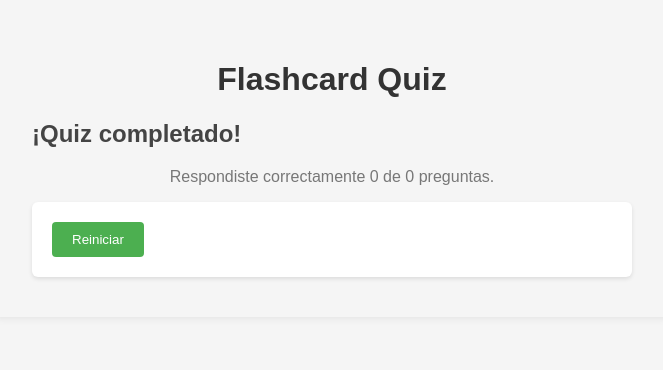
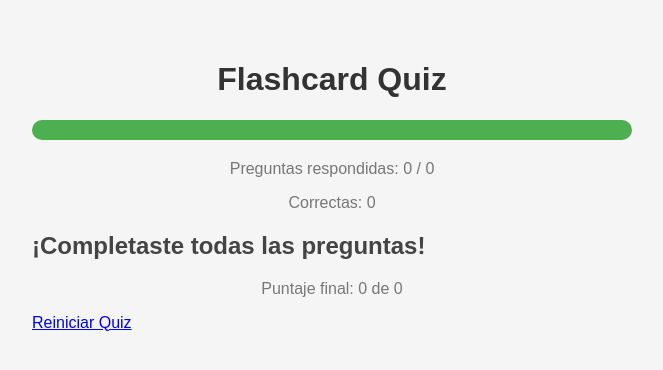
Before and after one commit to adharainfinita/flashcards-django, a Django app: page / in a window 1280 px wide. Shown: the top 370 px of the page, without its empty margins (308-971 px from the left). Run offline with Django 5.2, Linux system fonts and the light colour scheme; data that the repository does not hold is empty.

Commit message:
progres-bar

```diff
--- a/flashcards/templates/flashcards/quiz.html
+++ b/flashcards/templates/flashcards/quiz.html
@@ -1,6 +1,6 @@
 <!DOCTYPE html>
 <html>
-<head>
+<head charset="UTF-8">
     <title>Flashcard Quiz</title>
     <style>
         body {
@@ -46,37 +46,47 @@
             text-align: center;
             color: #777;
         }
+        .progress-container {
+            width: 100%;
+            background: #ddd;
+            height: 20px;
+            margin-bottom: 20px;
+            border-radius: 10px;
+            overflow: hidden;
+        }
+        .progress-bar {
+            background: #4caf50;
+            height: 100%;
+            transition: width 0.3s;
+        }
     </style>
 </head>
 <body>
     <h1>Flashcard Quiz</h1>
+    <div class="progress-container">
+        <div class="progress-bar" style="width: {{ progress_percent }}%;"></div>
+    </div>
+    <p>Preguntas respondidas: {{ answered }} / {{ total_questions }}</p>
+    <p>Correctas: {{ correct }}</p>
 
-    {% if card %}
-    <p><strong>Progreso:</strong> {{ correct }}/{{ answered }} respuestas correctas</p>
+        {% if card %}
         <form method="post">
             {% csrf_token %}
             <h2>{{ card.question }}</h2>
-
             {% for option in options %}
-                <div>
+                <label>
                     <input type="radio" name="option" value="{{ option }}" required>
-                    <label>{{ option }}</label>
-                </div>
+                    {{ option }}
+                </label><br>
             {% endfor %}
-
             <!-- Campo oculto con la respuesta correcta -->
             <input type="hidden" name="correct_answer" value="{{ card.correct_answer }}">
-
             <button type="submit">Enviar</button>
         </form>
     {% else %}
-        <h2>¡Quiz completado!</h2>
-    <p>Respondiste correctamente {{ correct }} de {{ answered }} preguntas.</p>
+        <h2>¡Completaste todas las preguntas!</h2>
+        <p>Puntaje final: {{ correct }} de {{ total_questions }}</p>
+        <a href="{% url 'reset_quiz' %}">Reiniciar Quiz</a>
     {% endif %}
-
-    <form method="post" action="{% url 'reset_quiz' %}">
-    {% csrf_token %}
-    <button type="submit">Reiniciar</button>
-</form>
 </body>
 </html>
--- a/flashcards/views.py
+++ b/flashcards/views.py
@@ -1,6 +1,5 @@
 from django.shortcuts import render, redirect
 from .models import Flashcard
-from django.views.decorators.http import require_POST
 import random
 
 def quiz_view(request):
@@ -9,6 +8,8 @@ def quiz_view(request):
         request.session['answered'] = 0
         request.session['correct'] = 0
         request.session['seen_ids'] = []
+
+    total_questions = Flashcard.objects.count()
 
     if request.method == 'POST':
         selected_option = request.POST.get('option')
@@ -21,10 +22,17 @@ def quiz_view(request):
 
         request.session.modified = True
 
-        # Mostrar página de resultado
+        correct = request.session['correct']
+        percent = int((correct / total_questions) * 100) if total_questions > 0 else 0
+
+        # Mostrar página de resultado con progreso
         return render(request, 'flashcards/result.html', {
             'is_correct': is_correct,
             'correct_answer': correct_answer,
+            'answered': request.session['answered'],
+            'correct': correct,
+            'total_questions': total_questions,
+            'progress_percent': percent,
         })
 
     # Obtener tarjetas no vistas
@@ -32,13 +40,16 @@ def quiz_view(request):
     cards = Flashcard.objects.exclude(id__in=seen_ids)
 
     if not cards.exists():
+        # No quedan tarjetas por mostrar, mostrar resumen final
         return render(request, 'flashcards/quiz.html', {
             'card': None,
             'answered': request.session['answered'],
             'correct': request.session['correct'],
+            'total_questions': total_questions,
+            'progress_percent': 100,
         })
 
-    # Elegir una aleatoria
+    # Elegir una tarjeta aleatoria
     card = random.choice(cards)
     options = [
         card.correct_answer,
@@ -48,18 +59,23 @@ def quiz_view(request):
     ]
     random.shuffle(options)
 
-    # Registrar como mostrada
+    # Registrar como vista la tarjeta actual
     request.session['seen_ids'].append(card.id)
     request.session.modified = True
+
+    correct = request.session['correct']
+    percent = int((correct / total_questions) * 100) if total_questions > 0 else 0
 
     return render(request, 'flashcards/quiz.html', {
         'card': card,
         'options': options,
         'answered': request.session['answered'],
-        'correct': request.session['correct'],
+        'correct': correct,
+        'total_questions': total_questions,
+        'progress_percent': percent,
     })
 
 def reset_quiz(request):
-    request.session.flush()  # Borra el progreso
-
+    # Reiniciar progreso borrando la sesión
+    request.session.flush()
     return redirect('quiz')
```
